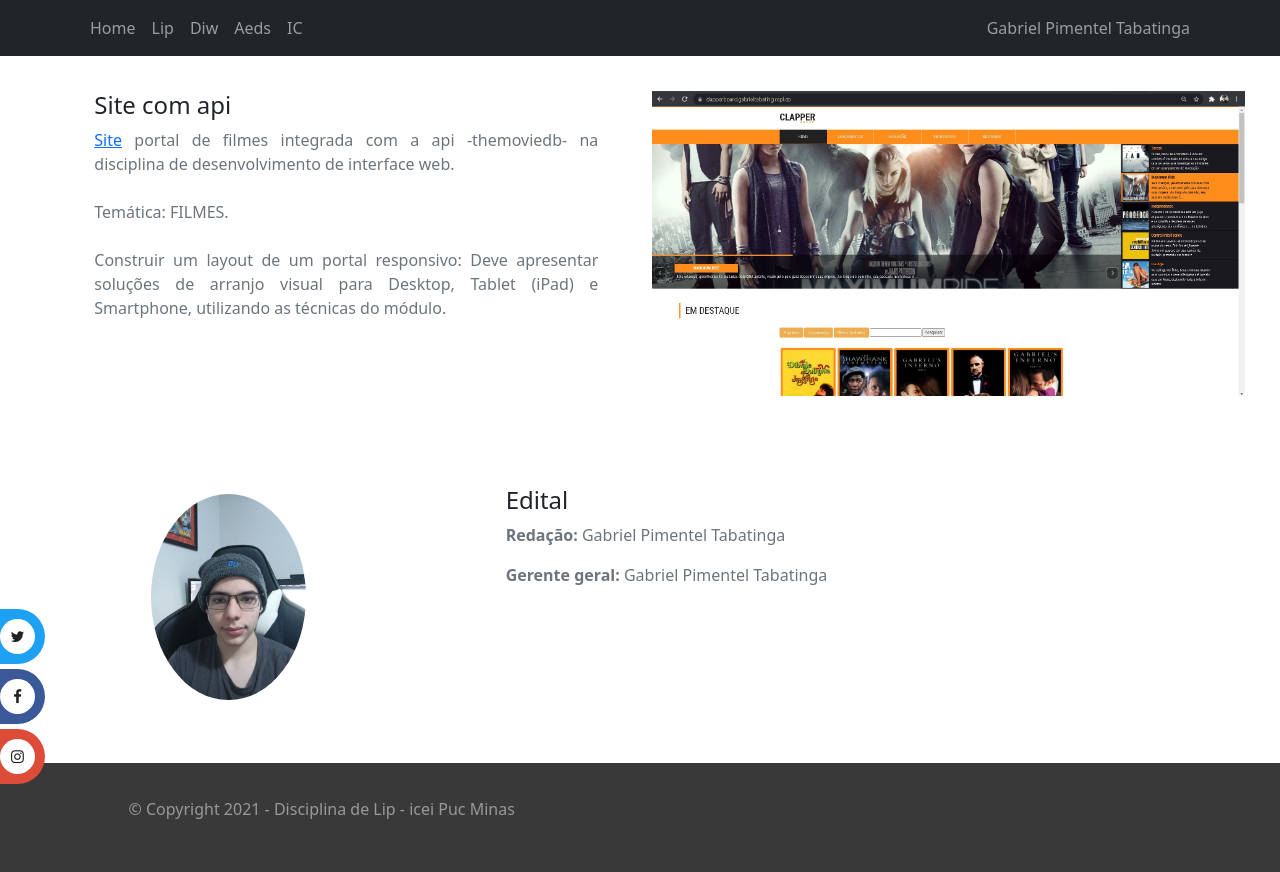
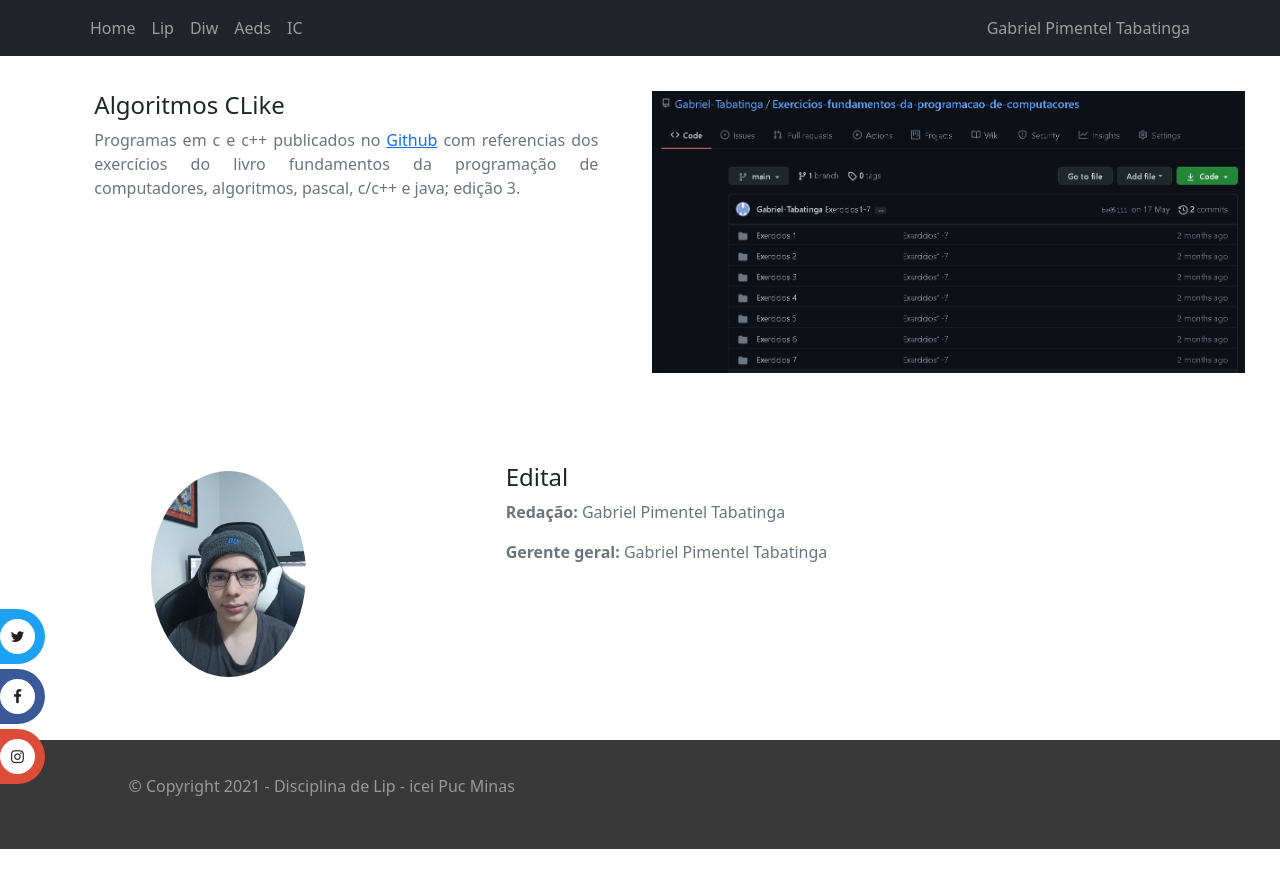
Before and after one commit to Gabriel-Tabatinga/Site-LIP, a plain HTML site: page aeds.html in a window 1280 px wide. After the commit the page ends 849 px from the top, so only its background shows below. Drawn offline with nearby package versions, Linux system fonts and the light colour scheme.

Commit message:
taget blank e aeds

```diff
--- a/aeds.html
+++ b/aeds.html
@@ -46,12 +46,12 @@
     </nav>
     <div class="row">
         <div class="col-md-6">
-            <h4>Site com api</h4>
-            <p class="text-muted"><a href="https://clapperboard.gabrieltabating.repl.co/" target="_blank">Site</a> portal de filmes integrada com a api -themoviedb- na disciplina de desenvolvimento de interface web. <br><br>Temática: FILMES. <br><br>Construir um layout de um portal responsivo: Deve apresentar soluções de arranjo visual para Desktop, Tablet (iPad) e Smartphone, utilizando as técnicas do módulo.
+            <h4>Algoritmos CLike</h4>
+            <p class="text-muted">Programas em c e c++ publicados no <a href="https://github.com/Gabriel-Tabatinga/Exercicios-fundamentos-da-programacao-de-computacores" target="_blank">Github</a> com referencias dos exercícios do livro fundamentos da programação de computadores, algoritmos, pascal, c/c++ e java; edição 3.
         </p>
         </div>
         <div class="col-md-6">
-            <a href="https://clapperboard.gabrieltabating.repl.co/"> <img src="img/clapperboard.jpg" width="100%" height="100%" alt=""/></a>
+            <a href="https://github.com/Gabriel-Tabatinga/Exercicios-fundamentos-da-programacao-de-computacores" target="_blank"> <img src="img/aeds.jpg" width="100%" height="100%" alt=""/></a>
         </div>
     </div>
     <div class="row">
```
Also changed, not shown: diw.html (+1 -1 lines), img/aeds.jpg (added).
